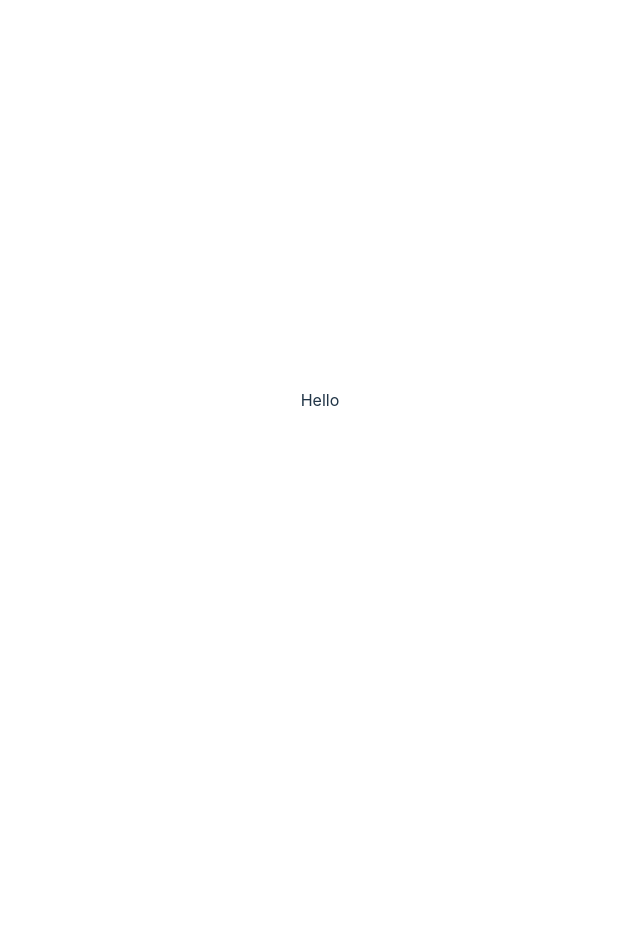
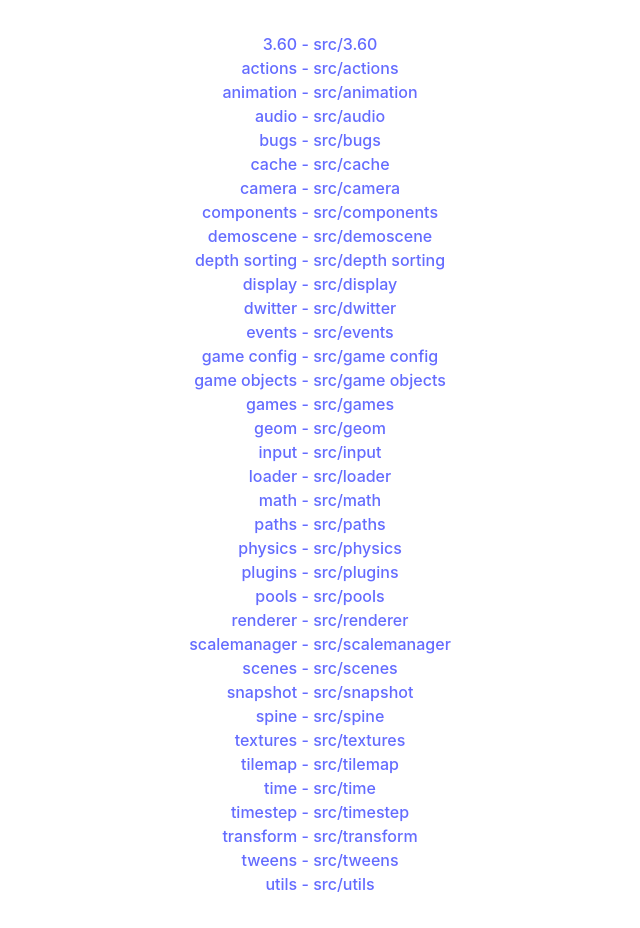
Before and after one commit to gammafp/phaser3-examples-new, a React (Vite) app: page / in a window 1280 px wide. Shown: the whole page, without its empty margins (320-960 px from the left). Before the commit the page ends 800 px from the top, so only its background shows below. Built offline with nearby package versions, Linux system fonts and the light colour scheme.

Commit message:
Nuevas rutas para folders

```diff
--- a/package.json
+++ b/package.json
@@ -10,12 +10,14 @@
   },
   "dependencies": {
     "@reduxjs/toolkit": "^1.9.3",
+    "lodash": "^4.17.21",
     "react": "^18.2.0",
     "react-dom": "^18.2.0",
     "react-redux": "^8.0.5",
     "sass": "^1.58.3"
   },
   "devDependencies": {
+    "@types/lodash": "^4.14.191",
     "@types/react": "^18.0.27",
     "@types/react-dom": "^18.0.10",
     "@vitejs/plugin-react": "^3.1.0",
--- a/src/App.tsx
+++ b/src/App.tsx
@@ -1,5 +1,6 @@
 import { MainPage } from './pages/MainPage';
 import { useDispatch } from "react-redux";
+
 import './App.scss'
 
 // Import json
--- a/src/pages/MainPage.tsx
+++ b/src/pages/MainPage.tsx
@@ -1,6 +1,33 @@
+import { isEmpty } from "lodash";
+import { useEffect } from "react";
+import { useSelector } from "react-redux";
+import { getFolders, TFolders } from "../state/selector/getFolders";
+import { AppState } from "../state/store";
+
 export const MainPage = () => {
 
+    const folderStore = useSelector<AppState>(store => store.folders) as TFolders;
+    const folders = getFolders(folderStore, "");
+
+    useEffect(() => {
+        console.log(folders)
+    });
+
     return (
-        <>Hello</>
+        <>
+            {
+                (!isEmpty(folders)) &&
+                folders.children.map((folder, index) => {
+                    return (
+                        <div key={index}>
+                            <a href={`${folder.path}`}>
+                                {folder.name} - {folder.path}
+
+                            </a>
+                        </div>
+                    )
+                })
+            }
+        </>
     );
 }
--- a/src/state/reducers/folders.ts
+++ b/src/state/reducers/folders.ts
@@ -1,16 +1,13 @@
 import { PayloadAction, createSlice } from '@reduxjs/toolkit';
 
-const initialState: any = [];
-
+const initialState: any = {};
 const folders = createSlice({
     name: 'folders',
     initialState,
     reducers: {
         setFolders: (state, action: PayloadAction<any>) => {
-            return action.payload;
-        },
-        getFolder: (state, action: PayloadAction<any>) => {
-            // TODO: Implement this
+            const folders = JSON.parse(JSON.stringify(action.payload).replace(/\\\\/g, "/"));
+            return folders;
         }
     }
 });
--- /dev/null
+++ b/src/state/selector/getFolders.ts
@@ -0,0 +1,41 @@
+import { createSelector } from "@reduxjs/toolkit";
+import { isEmpty } from "lodash";
+
+export type TFolders = {
+    path: string;
+    name: string;
+    birthtimeMs?: number;
+    children: TFolders[];
+}
+// Selector to get folder: More about selectors: https://github.com/reduxjs/reselect
+export const getFolders = (stateFolder: TFolders, route: string) => {
+    return createSelector((stateFolder: TFolders) => stateFolder, (stateFolder: TFolders) => {
+        const folders = stateFolder;
+        const routeArray = route.replace(/(.\/src|\/src|src|\.\/)\/?/, "")
+            .split("/")
+            .filter((routeFilter) => !isEmpty(routeFilter));
+        console.log("routeArray", routeArray)
+
+        let actualFolder: TFolders | undefined = folders;
+        if (isEmpty(routeArray[0]) || (routeArray[0] === "." && routeArray.length === 1) || (routeArray[0] === "./" && routeArray.length === 1)) {
+            return actualFolder;
+        } else {
+            routeArray.forEach((folderName, i) => {
+                if (actualFolder && folderName !== undefined) {
+                    if (actualFolder.children !== undefined) {
+                        // If the first folder is src, we need down to the next level
+                        if (i === 0 && folderName === "src") {
+                            return;
+                        } else {
+                            const folderFinder = actualFolder.children.find((folder) => folder.name === folderName);
+                            actualFolder = folderFinder
+                        }
+
+                    }
+                }
+            });
+        }
+
+        return actualFolder;
+    })(stateFolder);
+}
```
Also changed, not shown: 1 other file (tests, documents, lock files or other folders).
